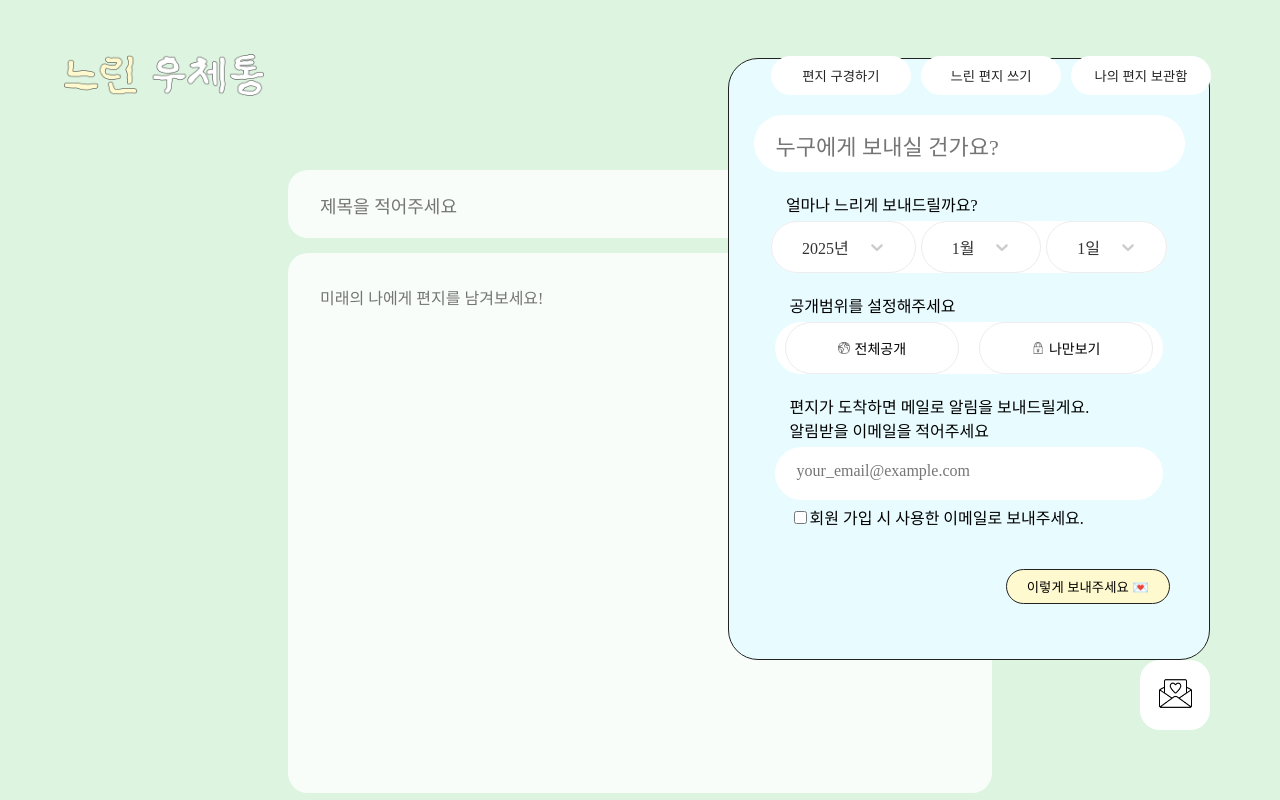
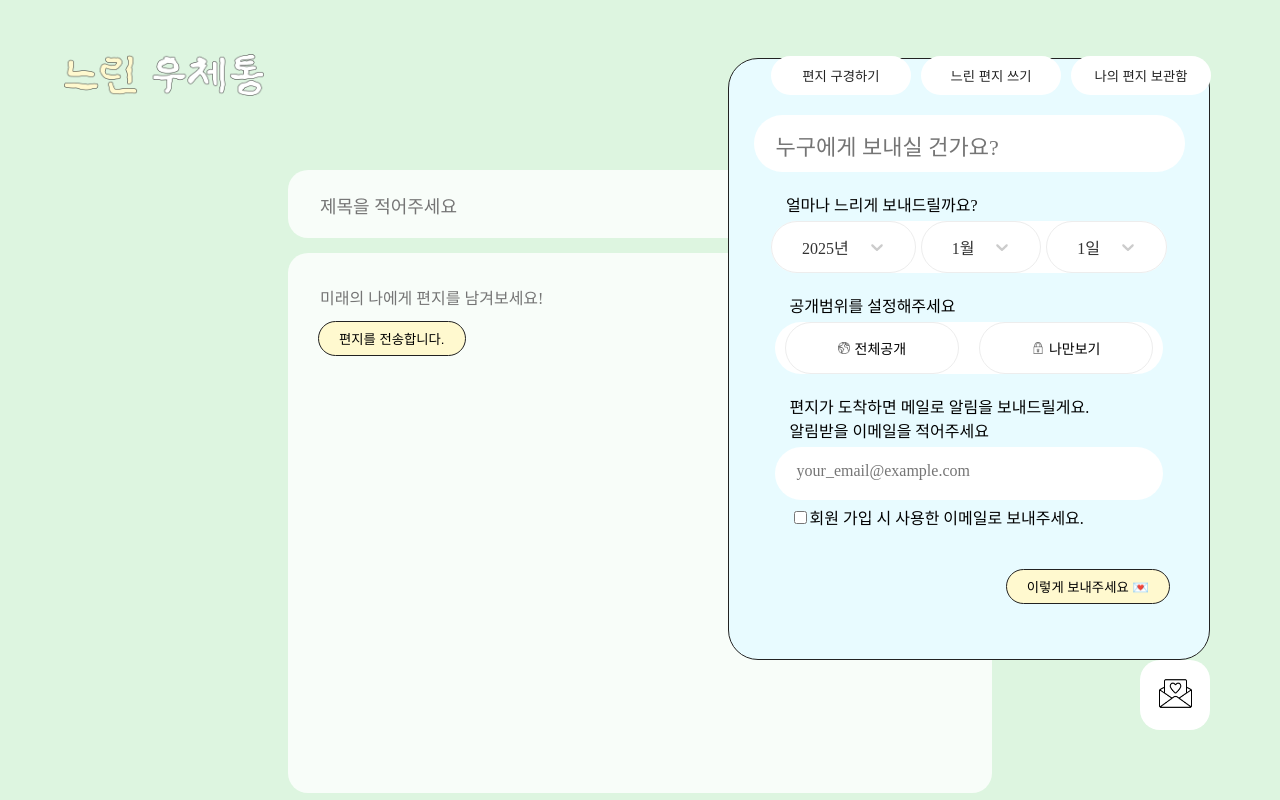
Before and after one commit to pknu-wap/2025_1_WEB_2, a React (Create React App) app in the folder client/: page /create in a window 1280 px wide. Built offline with nearby package versions, Linux system fonts and the light colour scheme; a web font is replaced by a local one.

Commit message:
feature : 편지 전송 버튼 생성

```diff
--- a/client/src/assets/LetterCreate/LetterCreatePage.module.css
+++ b/client/src/assets/LetterCreate/LetterCreatePage.module.css
@@ -23,3 +23,11 @@
     padding: 30px 30px 10px 30px;
     margin-top: 15px;
 }
+.send_btn{
+    background-color: #FFF9CF;
+    outline: none;
+    border: 1px solid #222222;
+    border-radius: 30px;
+    padding: 7px 20px;
+    bottom: 0;
+}
--- a/client/src/pages/LetterCreatePage.js
+++ b/client/src/pages/LetterCreatePage.js
@@ -69,6 +69,7 @@ const LetterCreatePage = ({}) => {
               setContent(e.target.value);
             }}
           />
+          <button className={styles.send_btn}>편지를 전송합니다.</button>
         </div>
       </div>
 
```
